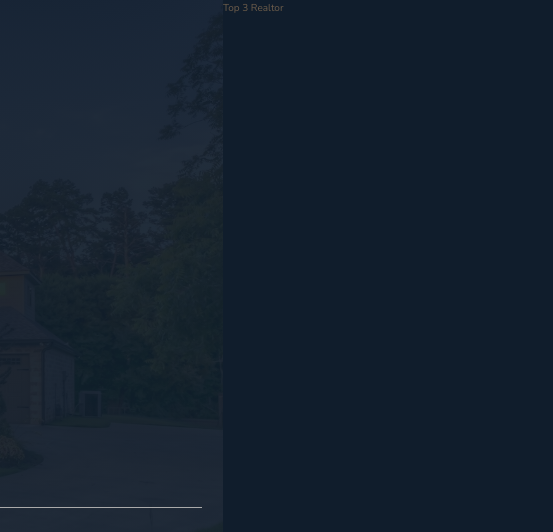
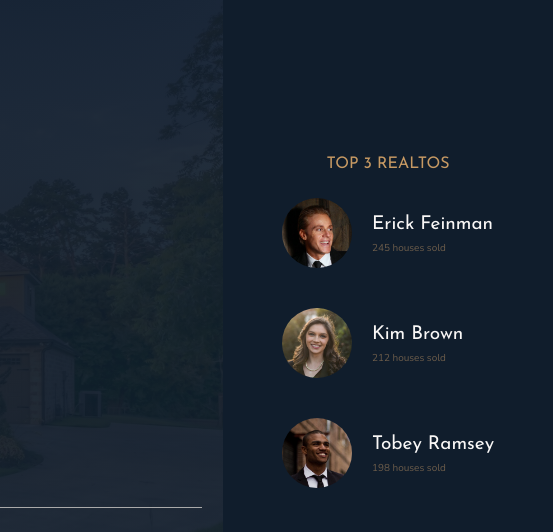
Before and after one commit to mlavagni/nexter, a website: page index.html in a window 1280 px wide. Shown: the top 532 px of the page, 727-1280 px from the left. Drawn offline with nearby package versions, Linux system fonts and the light colour scheme.

Commit message:
Added header realtor section

```diff
--- a/index.html
+++ b/index.html
@@ -33,7 +33,28 @@
       </div>
     </header>
 
-    <div class="realtors">Top 3 Realtor</div>
+    <div class="realtors">
+      <h3 class="heading-3">Top 3 Realtos</h3>
+      <div class="realtors__list">
+        <img src="img/realtor-1.jpeg" alt="Realtor 1" class="realtors__img" />
+        <div class="realtors__details">
+          <h4 class="heading-4 heading-4--light">Erick Feinman</h4>
+          <p class="realtors_sold">245 houses sold</p>
+        </div>
+
+        <img src="img/realtor-2.jpeg" alt="Realtor 2" class="realtors__img" />
+        <div class="realtors__details">
+          <h4 class="heading-4 heading-4--light">Kim Brown</h4>
+          <p class="realtors_sold">212 houses sold</p>
+        </div>
+
+        <img src="img/realtor-3.jpeg" alt="Realtor 3" class="realtors__img" />
+        <div class="realtors__details">
+          <h4 class="heading-4 heading-4--light">Tobey Ramsey</h4>
+          <p class="realtors_sold">198 houses sold</p>
+        </div>
+      </div>
+    </div>
 
     <section class="features">
       <div class="feature">
--- a/sass/_realtors.scss
+++ b/sass/_realtors.scss
@@ -1,4 +1,31 @@
 .realtors {
   background-color: $color-secondary;
   grid-column: col-start 7 / full-end;
+  grid-row-gap: 2rem;
+  padding: 3rem;
+
+  display: grid;
+  align-content: center;
+  justify-content: center;
+  justify-items: center;
+
+  &__list {
+    display: grid;
+    grid-template-columns: min-content max-content;
+    grid-column-gap: 2rem;
+    grid-row-gap: 5vh;
+    align-items: center;
+  }
+
+  &__img {
+    width: 7rem;
+    border-radius: 50%;
+    display: block;
+  }
+
+  &__sold {
+    text-transform: uppercase;
+    color: $color-grey-light-2;
+    margin-top: -3px;
+  }
 }
```
Also changed, not shown: css/style.css.
